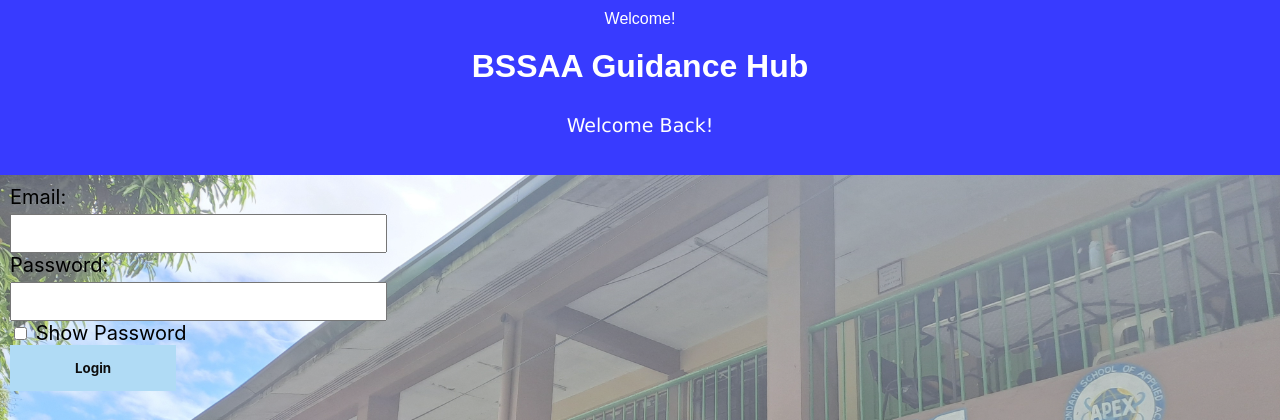
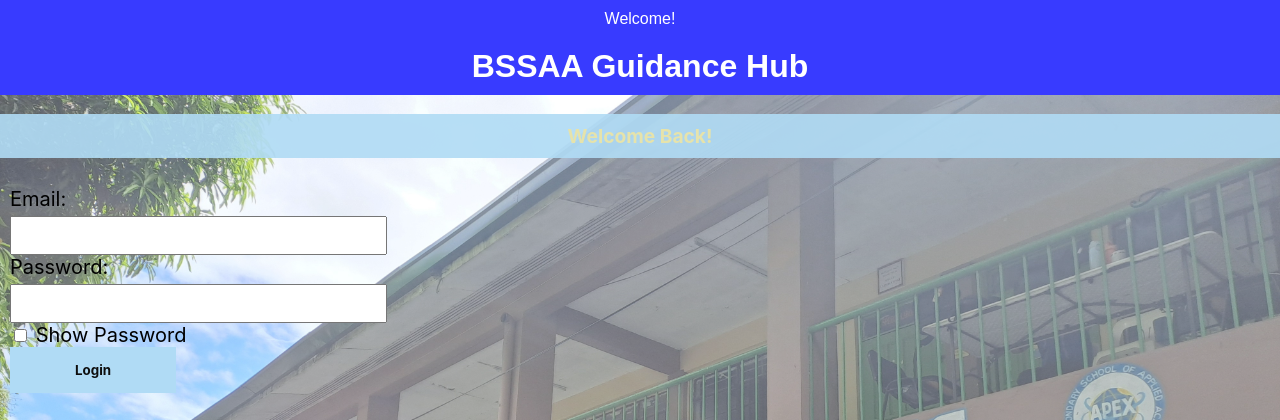
Before and after one commit to JanDanielNieto/guidancesystem, a Flask app: page /login in a window 1280 px wide. Shown: the top 420 px of the page. Run offline with Flask 3, Linux system fonts and the light colour scheme.

Commit message:
adjusted login headers

```diff
--- a/guidance-counselor-student-management/app/static/css/styles.css
+++ b/guidance-counselor-student-management/app/static/css/styles.css
@@ -147,6 +147,16 @@ label {
     margin-bottom: 5px;
 }
 
+.subheader{
+    font-size: larger;
+    color: rgb(230, 227, 171);
+    font-weight: bolder;
+    font-family: ROBOTO-VARIABLE-FONT, -apple-system, BlinkMacSystemFont, "Segoe UI", Roboto, "Helvetica Neue";
+    align-items: center;
+    text-align: center;
+    background-color: #b0dbf5e8;
+}
+
 form {
     font-family: ROBOTO-VARIABLE-FONT, -apple-system, BlinkMacSystemFont, "Segoe UI", Roboto, "Helvetica Neue";
     padding: 10px;
--- a/guidance-counselor-student-management/app/templates/login.html
+++ b/guidance-counselor-student-management/app/templates/login.html
@@ -20,8 +20,9 @@
     <header>Welcome!</header>
     <header class="mainfront">
         <h1>BSSAA Guidance Hub</h1>
-        <p>Welcome Back!</p>
+
     </header>
+    <p class="subheader">Welcome Back!</p>
 
     <form method="POST">
         <label for="email">Email:</label>
--- a/guidance-counselor-student-management/app/templates/registration.html
+++ b/guidance-counselor-student-management/app/templates/registration.html
@@ -23,8 +23,9 @@
     <header>Welcome!</header>
     <header class="mainfront">
         <h1>BSSAA Guidance Hub</h1>
-        <p>Registration</p>
+
     </header>
+    <p class="subheader">Registration</p>
 
     <form method="POST">
         <label for="name">Name:</label>
```
